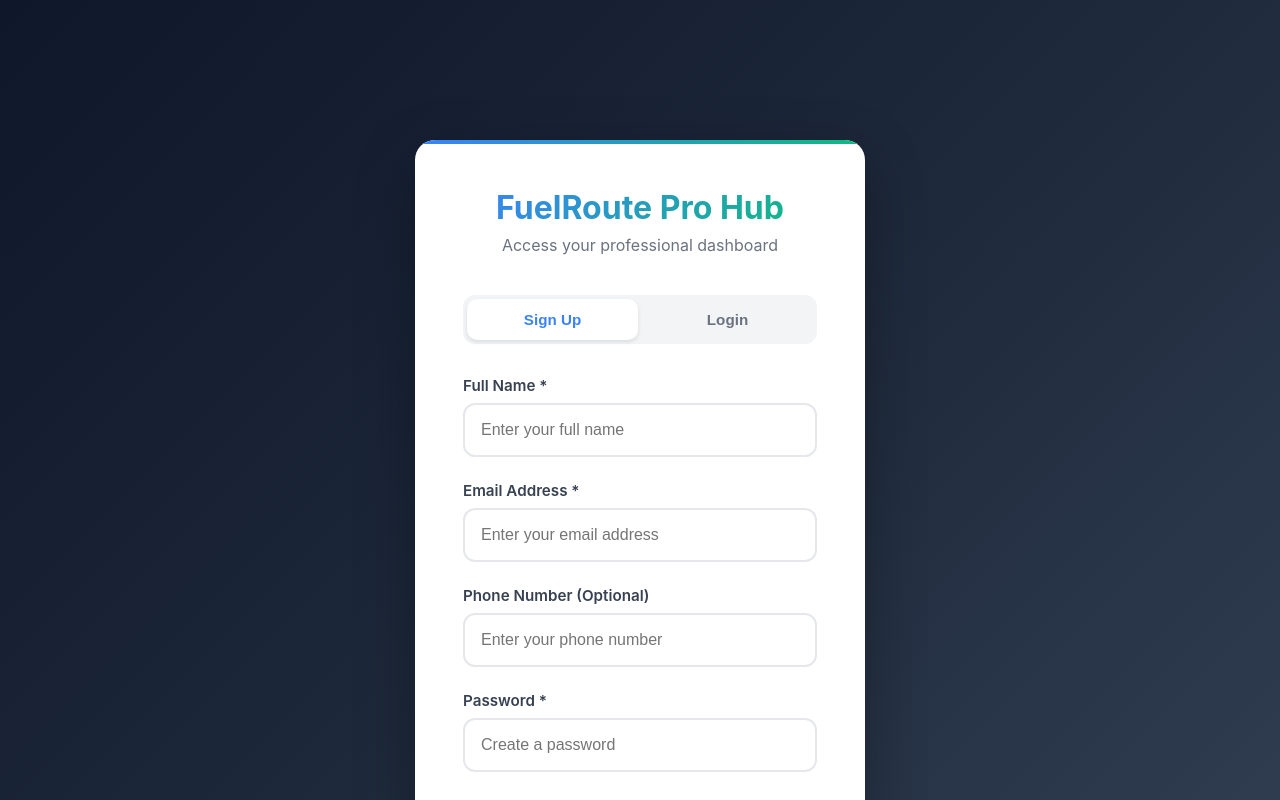
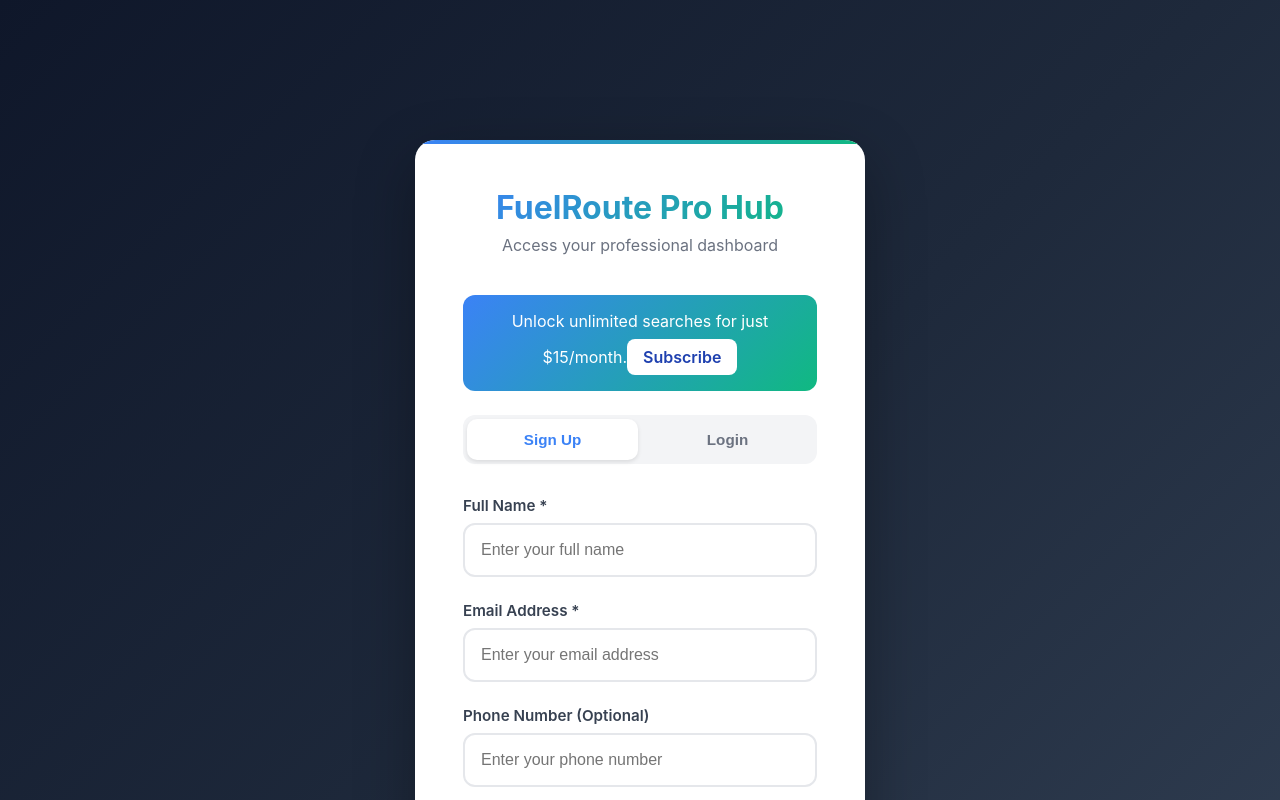
Before and after one commit to Sal03/FinalFRP, a React (Create React App) app in the folder FinalFRP/frontend/: page /login in a window 1280 px wide. Shown: the top 800 px of the page. Built offline with nearby package versions, Linux system fonts and the light colour scheme; no server answers.

Commit message:
Add subscription banner to login

```diff
--- a/FinalFRP/frontend/src/components/Login.css
+++ b/FinalFRP/frontend/src/components/Login.css
@@ -45,10 +45,35 @@
     background-clip: text;
   }
 
-  .login-header p {
-    color: #6b7280;
-    font-size: 1rem;
-  }
+.login-header p {
+  color: #6b7280;
+  font-size: 1rem;
+}
+
+/* Subscription Banner */
+.subscription-banner {
+  background: linear-gradient(135deg, #3b82f6 0%, #10b981 100%);
+  color: #ffffff;
+  padding: 1rem;
+  border-radius: 12px;
+  text-align: center;
+  margin-bottom: 1.5rem;
+}
+
+.subscription-banner .subscribe-cta {
+  display: inline-block;
+  margin-top: 0.5rem;
+  background: #ffffff;
+  color: #1e40af;
+  padding: 0.5rem 1rem;
+  border-radius: 8px;
+  font-weight: 600;
+  text-decoration: none;
+}
+
+.subscription-banner .subscribe-cta:hover {
+  background: #e5e7eb;
+}
 
   .login-form {
     display: flex;
--- a/FinalFRP/frontend/src/components/Login.js
+++ b/FinalFRP/frontend/src/components/Login.js
@@ -100,6 +100,12 @@ const Login = () => {
         <div className="login-header">
           <h1>FuelRoute Pro Hub</h1>
           <p>Access your professional dashboard</p>
+        </div>
+
+        {/* Subscription Banner */}
+        <div className="subscription-banner">
+          <span>Unlock unlimited searches for just $15/month.</span>
+          <Link to="/subscribe" className="subscribe-cta">Subscribe</Link>
         </div>
 
         {/* Mode Toggle */}
```
